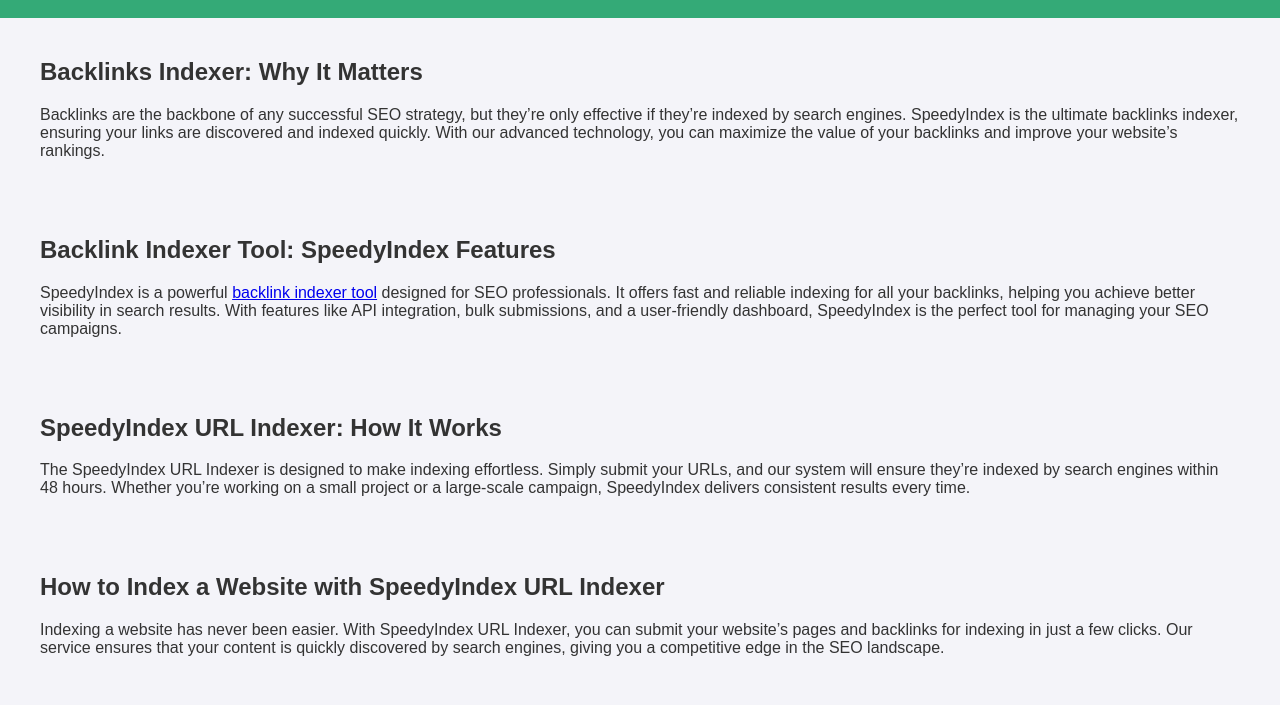
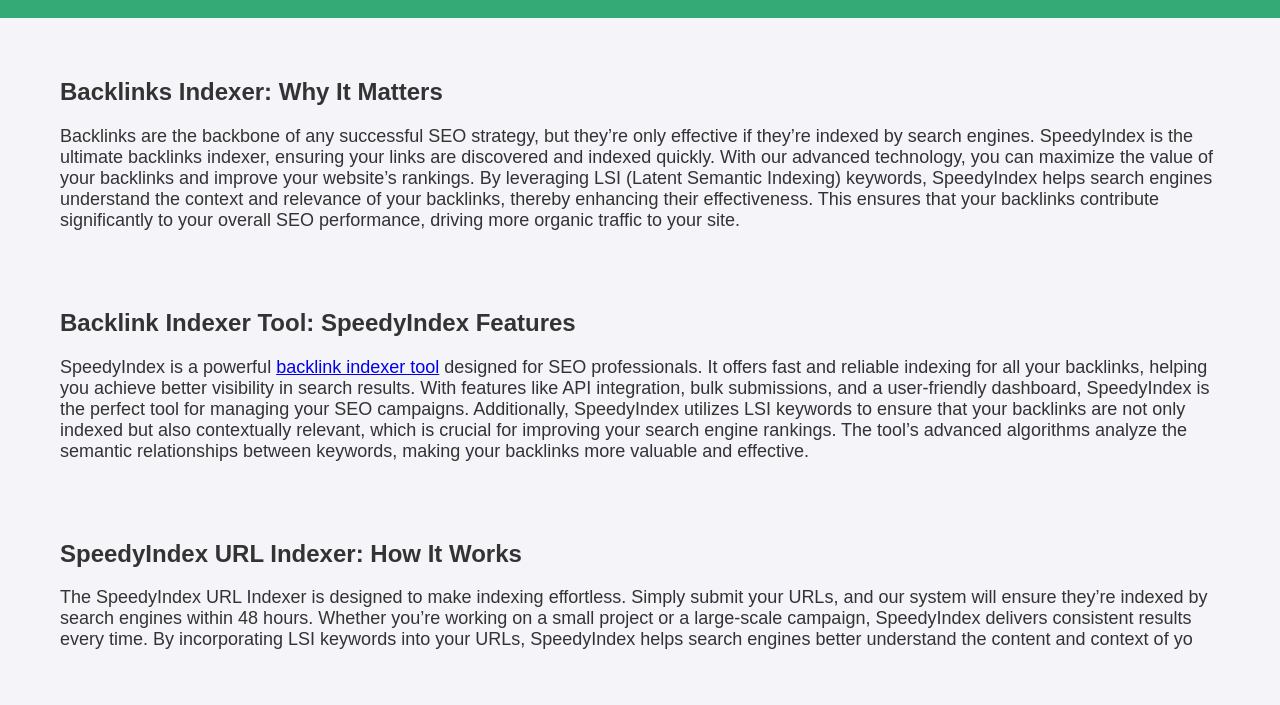
Before and after one commit to SpeedyIndexcom/free-indexing-service, a plain HTML site: page index.html in a window 1280 px wide. Shown: the part 85-790 px from the top of the page. Drawn offline with Linux system fonts and the light colour scheme.

Commit message:
Update index.html

```diff
--- a/index.html
+++ b/index.html
@@ -53,17 +53,18 @@
 </header>
     <main>
         <section>
+     <section>
     <h2>Backlinks Indexer: Why It Matters</h2>
-            <p>Backlinks are the backbone of any successful SEO strategy, but they’re only effective if they’re indexed by search engines. SpeedyIndex is the ultimate backlinks indexer, ensuring your links are discovered and indexed quickly. With our advanced technology, you can maximize the value of your backlinks and improve your website’s rankings.</p>
+    <p style="font-size: 18px;">Backlinks are the backbone of any successful SEO strategy, but they’re only effective if they’re indexed by search engines. SpeedyIndex is the ultimate backlinks indexer, ensuring your links are discovered and indexed quickly. With our advanced technology, you can maximize the value of your backlinks and improve your website’s rankings. By leveraging LSI (Latent Semantic Indexing) keywords, SpeedyIndex helps search engines understand the context and relevance of your backlinks, thereby enhancing their effectiveness. This ensures that your backlinks contribute significantly to your overall SEO performance, driving more organic traffic to your site.</p>
 </section>
 <section>
     <h2>Backlink Indexer Tool: SpeedyIndex Features</h2>
-            <p>SpeedyIndex is a powerful <a href="https://en.speedyindex.com" title="Learn more about our backlink indexer tool">backlink indexer tool</a> designed for SEO professionals. It offers fast and reliable indexing for all your backlinks, helping you achieve better visibility in search results. With features like API integration, bulk submissions, and a user-friendly dashboard, SpeedyIndex is the perfect tool for managing your SEO campaigns.</p>
+    <p style="font-size: 18px;">SpeedyIndex is a powerful <a href="https://en.speedyindex.com" title="Learn more about our backlink indexer tool">backlink indexer tool</a> designed for SEO professionals. It offers fast and reliable indexing for all your backlinks, helping you achieve better visibility in search results. With features like API integration, bulk submissions, and a user-friendly dashboard, SpeedyIndex is the perfect tool for managing your SEO campaigns. Additionally, SpeedyIndex utilizes LSI keywords to ensure that your backlinks are not only indexed but also contextually relevant, which is crucial for improving your search engine rankings. The tool’s advanced algorithms analyze the semantic relationships between keywords, making your backlinks more valuable and effective.</p>
 </section>
 <section>
     <h2>SpeedyIndex URL Indexer: How It Works</h2>
-            <p>The SpeedyIndex URL Indexer is designed to make indexing effortless. Simply submit your URLs, and our system will ensure they’re indexed by search engines within 48 hours. Whether you’re working on a small project or a large-scale campaign, SpeedyIndex delivers consistent results every time.</p>
-        </section>
+    <p style="font-size: 18px;">The SpeedyIndex URL Indexer is designed to make indexing effortless. Simply submit your URLs, and our system will ensure they’re indexed by search engines within 48 hours. Whether you’re working on a small project or a large-scale campaign, SpeedyIndex delivers consistent results every time. By incorporating LSI keywords into your URLs, SpeedyIndex helps search engines better understand the content and context of yo
+
         <section>
             <h2>How to Index a Website with SpeedyIndex URL Indexer</h2>
             <p>Indexing a website has never been easier. With SpeedyIndex URL Indexer, you can submit your website’s pages and backlinks for indexing in just a few clicks. Our service ensures that your content is quickly discovered by search engines, giving you a competitive edge in the SEO landscape.</p>
```
Lines whose indentation alone changed are shown as unchanged.
